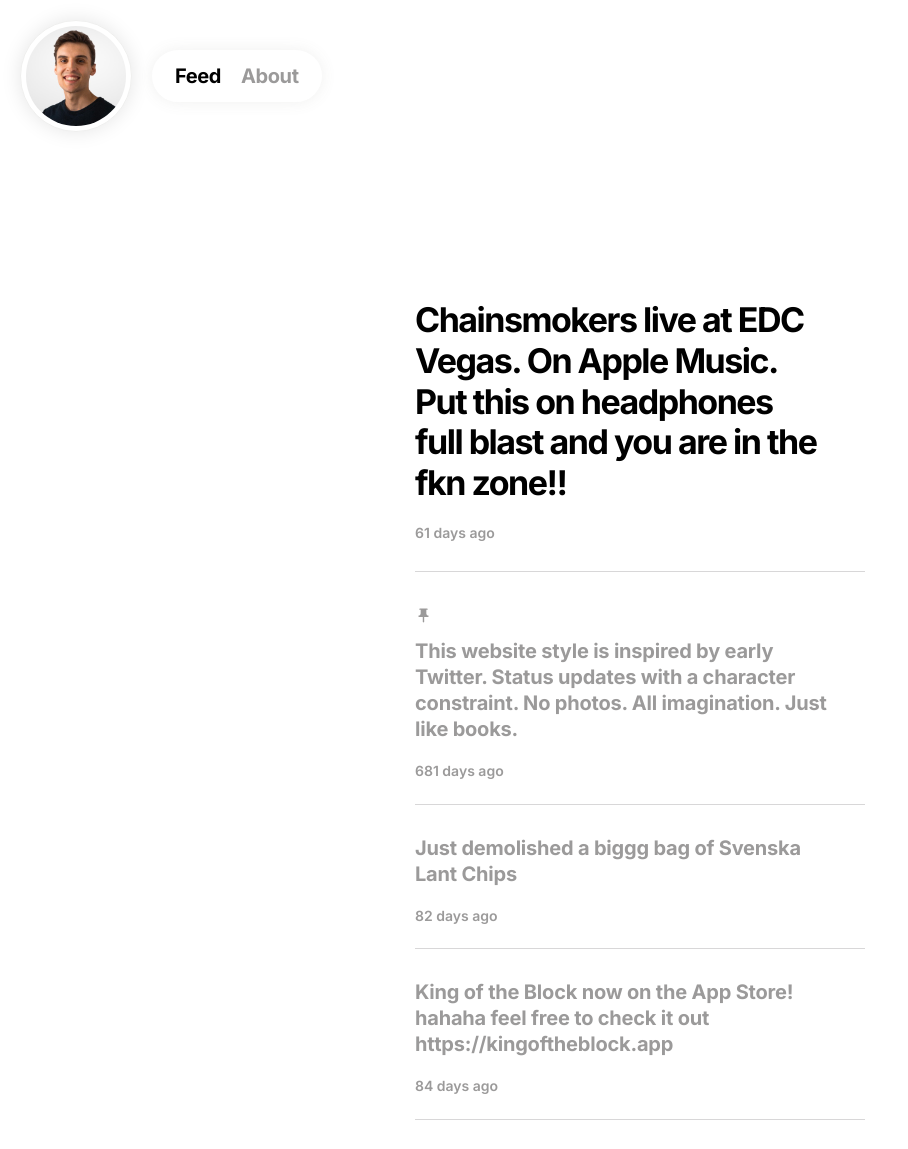
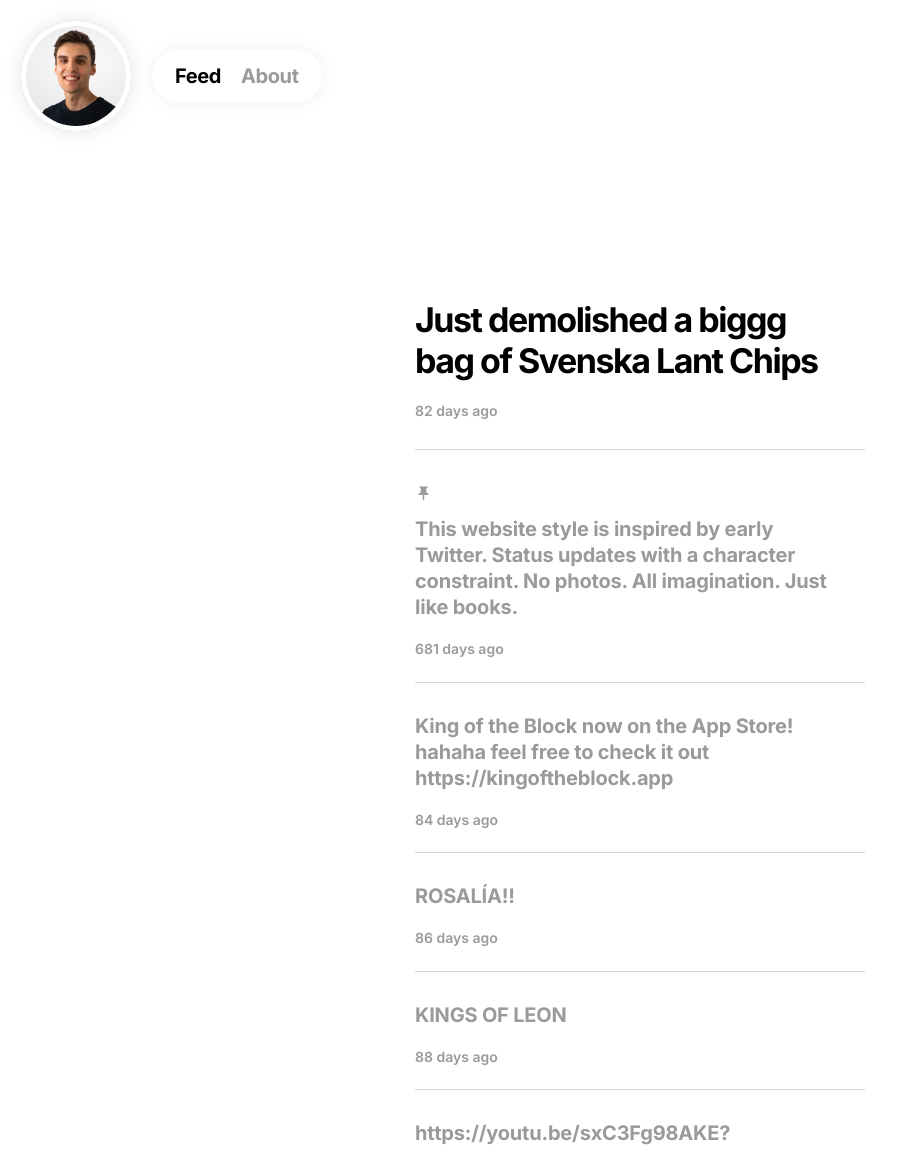
Before and after one commit to lukasthedude/llcom, a plain HTML site: page index.html in a window 1280 px wide. Shown: the top 1149 px of the page, without its empty margins (0-908 px from the left). Drawn offline with Linux system fonts and the light colour scheme.

Commit message:
Remove the EDC Vegas Chainsmokers post
Promotes the Svenska Lant Chips post into the post--latest hero slot so
the feed still opens on a post rather than the pinned one.

Co-Authored-By: Claude Opus 5 (1M context) <noreply@anthropic.com>

```diff
--- a/index.html
+++ b/index.html
@@ -31,17 +31,13 @@
 
   <main class="feed">
     <article class="post post--latest">
-      <p>Chainsmokers live at EDC Vegas. On Apple Music. Put this on headphones full blast and you are in the fkn zone!!</p>
-      <time datetime="2026-07-09T14:46:30Z">Jul 9, 2026</time>
+      <p>Just demolished a biggg bag of Svenska Lant Chips</p>
+      <time datetime="2026-06-18T23:13:40Z">Jun 18, 2026</time>
     </article>
     <article class="post post--pinned">
       <div class="pin-label"><svg viewBox="0 0 24 24" aria-label="Pinned" role="img"><path d="M16 9V4h1c.55 0 1-.45 1-1s-.45-1-1-1H7c-.55 0-1 .45-1 1s.45 1 1 1h1v5c0 1.66-1.34 3-3 3v2h5.97v7l1 1 1-1v-7H19v-2c-1.66 0-3-1.34-3-3z"/></svg></div>
       <p>This website style is inspired by early Twitter. Status updates with a character constraint. No photos. All imagination. Just like books.</p>
       <time datetime="2024-10-27T15:19:51Z">Oct 27, 2024</time>
-    </article>
-    <article class="post">
-      <p>Just demolished a biggg bag of Svenska Lant Chips</p>
-      <time datetime="2026-06-18T23:13:40Z">Jun 18, 2026</time>
     </article>
     <article class="post">
       <p>King of the Block now on the App Store! hahaha feel free to check it out <a href="https://kingoftheblock.app" target="_blank" rel="noopener">https://kingoftheblock.app</a></p>
```
